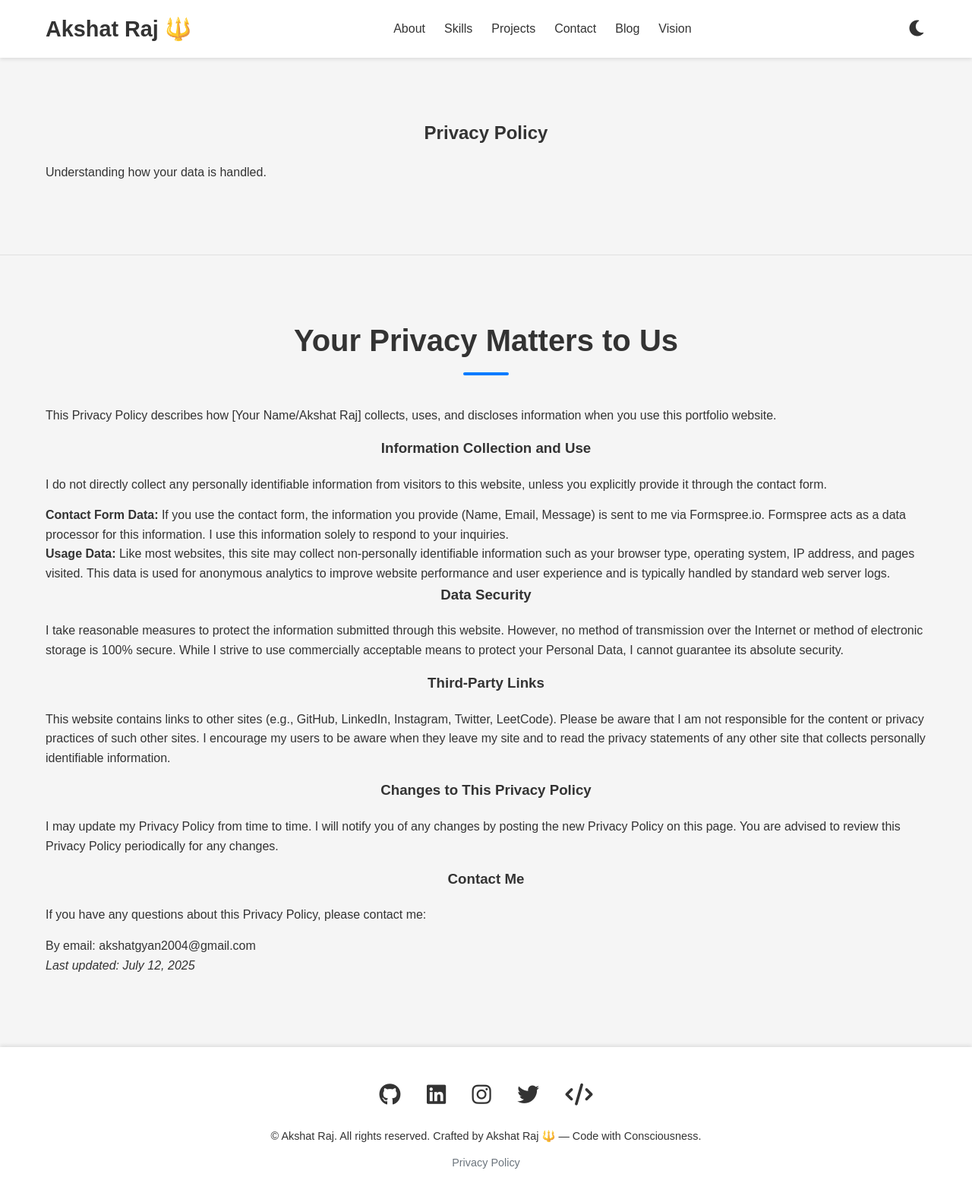
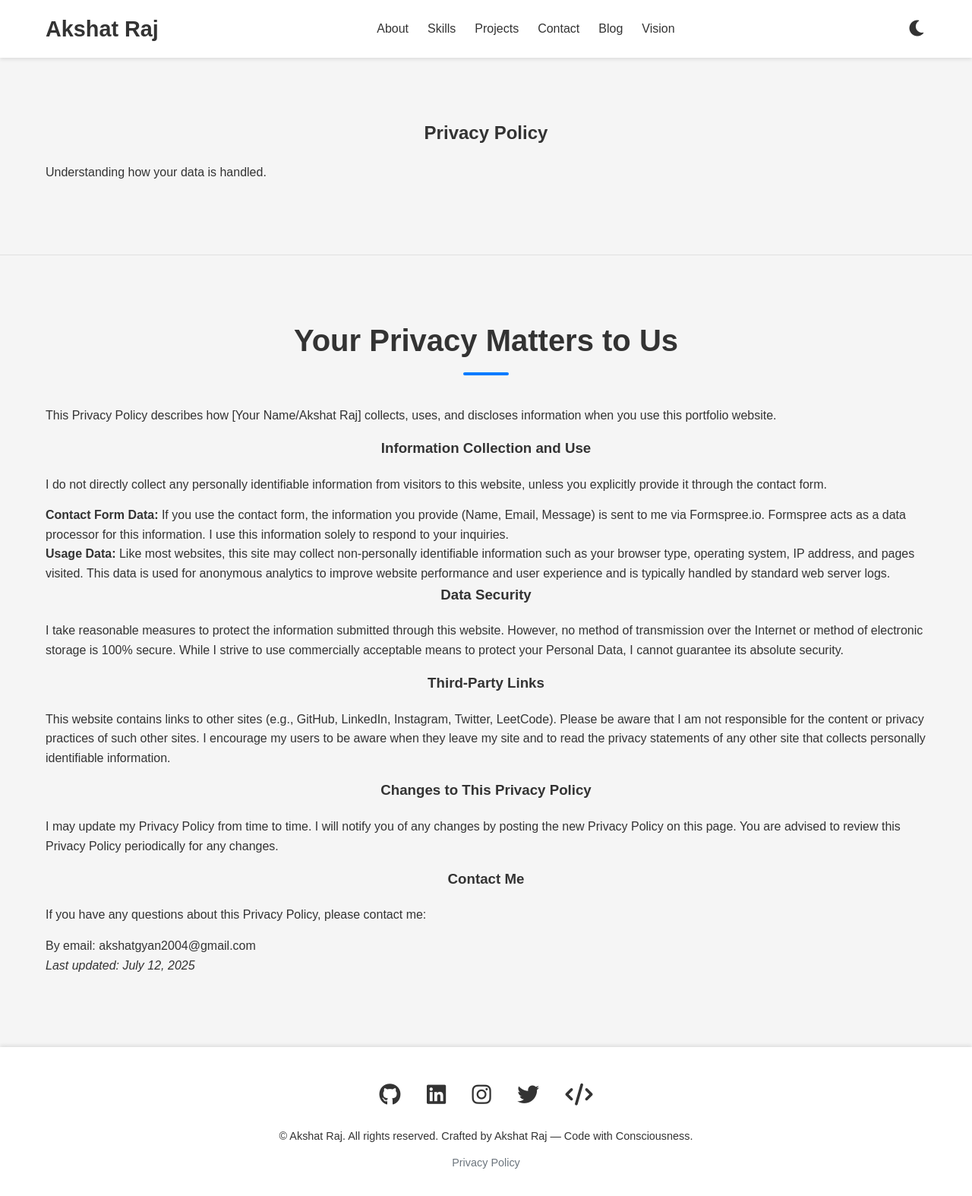
Before and after one commit to AkshatRaj00/AkshatRaj-portfolio, a plain HTML site: page privacy-policy.html in a window 1280 px wide. Shown: the whole page at 76% size. Drawn offline with Linux system fonts and the light colour scheme.

Commit message:
Update privacy-policy.html

```diff
--- a/privacy-policy.html
+++ b/privacy-policy.html
@@ -25,7 +25,7 @@
 <body>
     <nav class="navbar">
         <div class="container">
-            <a href="index.html" class="logo">Akshat Raj 🔱</a>
+            <a href="index.html" class="logo">Akshat Raj </a>
             <ul class="nav-links">
                 <li><a href="index.html#about">About</a></li>
                 <li><a href="index.html#skills">Skills</a></li>
@@ -91,7 +91,7 @@
                 <a href="https://x.com/AkshatRao_" target="_blank" rel="noopener noreferrer"><i class="fab fa-twitter"></i></a>
                 <a href="https://leetcode.com/u/akshatrao/" target="_blank" rel="noopener noreferrer"><i class="fas fa-code"></i></a>
             </div>
-            <p>&copy; <span id="current-year"></span> Akshat Raj. All rights reserved. Crafted by Akshat Raj 🔱 — Code with Consciousness.</p>
+            <p>&copy; <span id="current-year"></span> Akshat Raj. All rights reserved. Crafted by Akshat Raj  — Code with Consciousness.</p>
             <div class="footer-links">
                 <a href="privacy-policy.html">Privacy Policy</a>
             </div>
```
